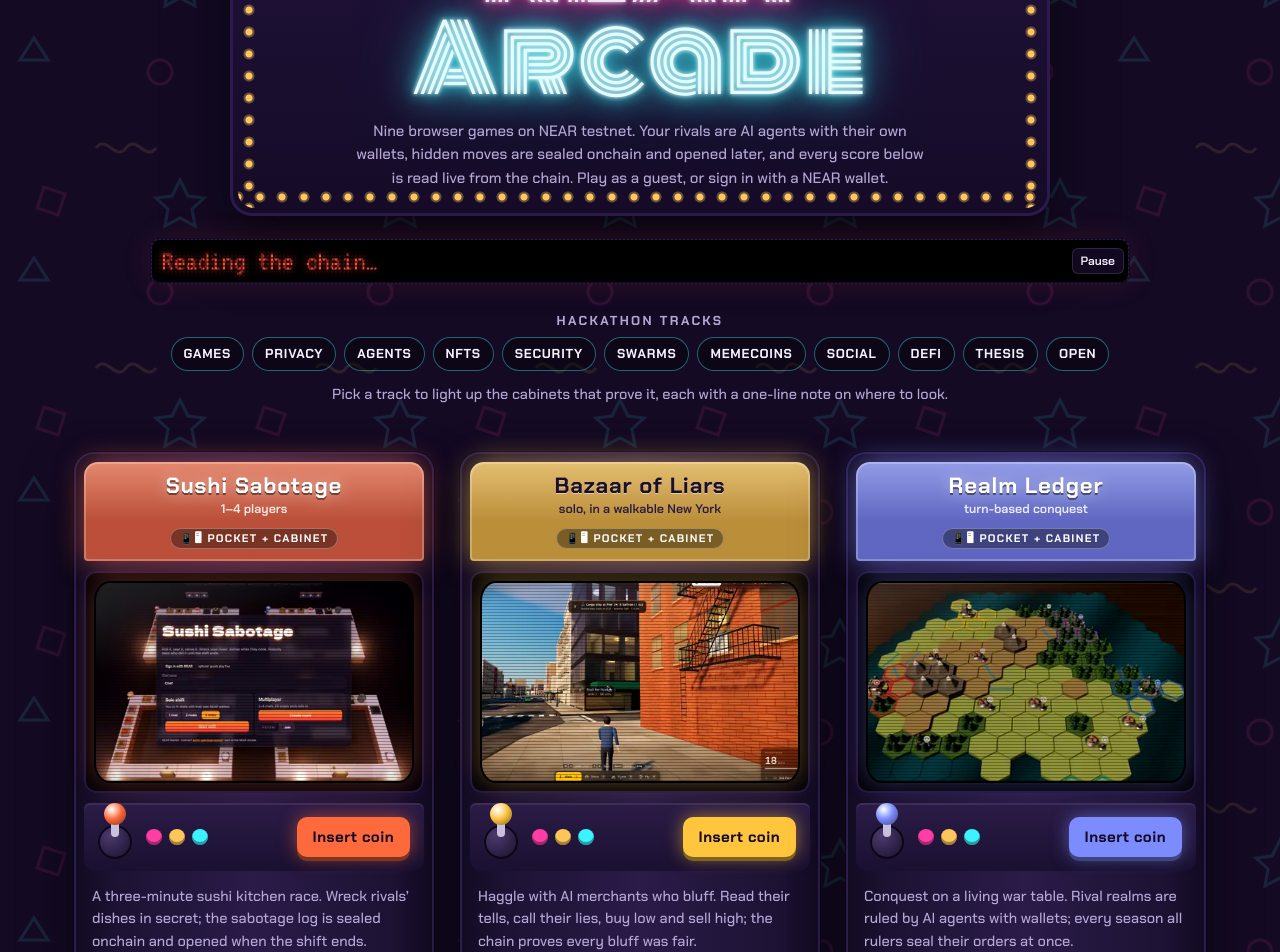
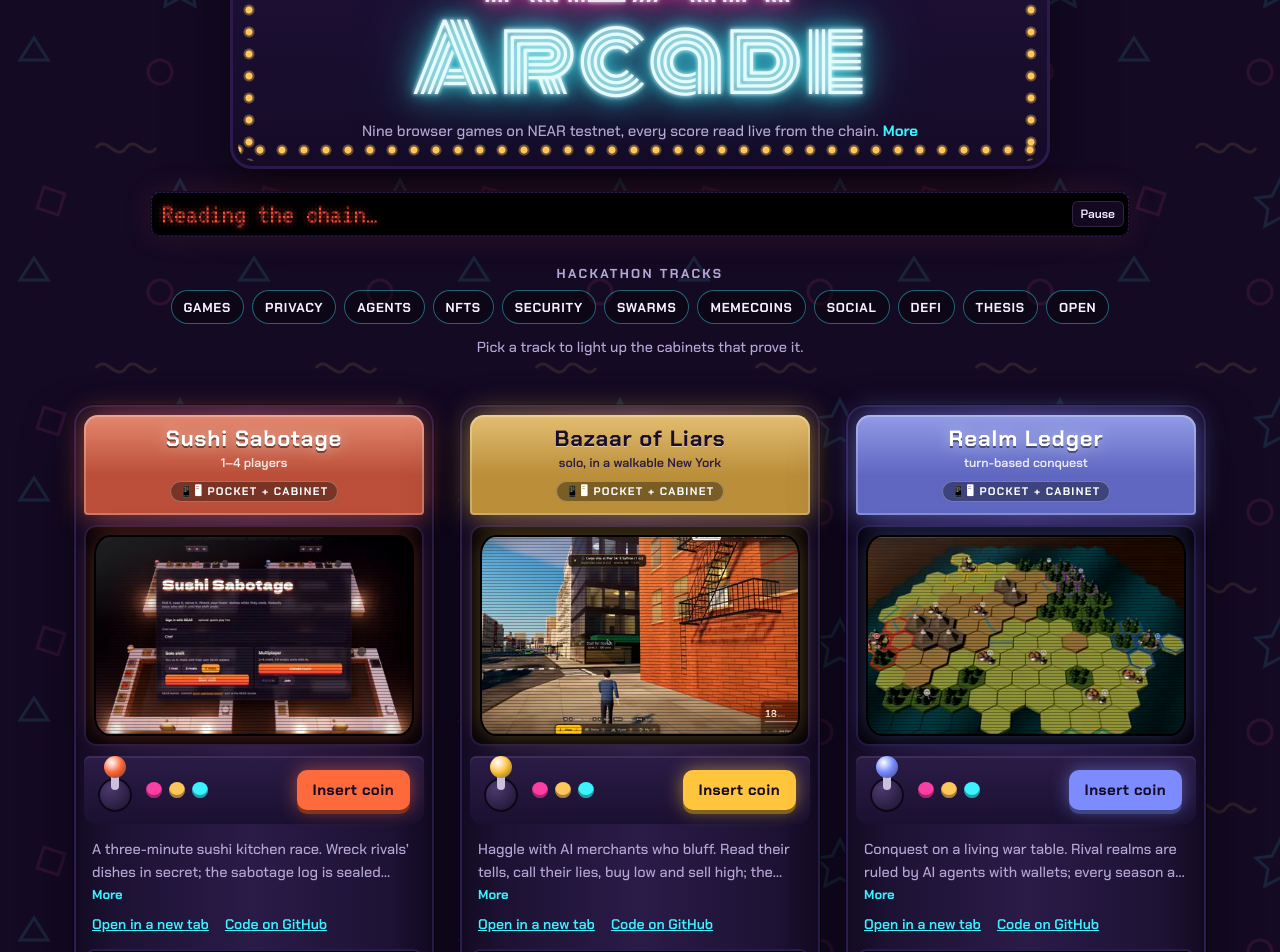
Before and after one commit to lopeselio/near-arcade, a React (Vite) app: page / in a window 1280 px wide. Shown: the part 200-1152 px from the top of the page. Built offline with nearby package versions, Linux system fonts and the light colour scheme; no server answers.

Commit message:
arcade: one-line intro with More, cabinet blurbs clamp to two lines, shorter track and change-machine notes

```diff
--- a/src/components/Cabinet.tsx
+++ b/src/components/Cabinet.tsx
@@ -1,4 +1,4 @@
-import type { CSSProperties } from 'react';
+import { useState, type CSSProperties } from 'react';
 import { PLATES, type Game } from '../games';
 import { TRACKS, type TrackId } from '../tracks';
 import { isPhone, type AccountRow, type PanelState } from '../hooks';
@@ -17,6 +17,7 @@ interface Props {
 /** One game on the floor: marquee, device plate, CRT screen, control deck, blurb, live board, coin box. */
 export function Cabinet({ game: g, panel, accounts, onPlay, track }: Props) {
   const play = () => onPlay(g);
+  const [more, setMore] = useState(false);
   const [label, genericTip, icon] = PLATES[g.play ?? 'any'];
   const tip = g.playNote ? `${genericTip.split(':')[0]}. ${g.playNote}` : genericTip;
   const warning =
@@ -76,7 +77,10 @@ export function Cabinet({ game: g, panel, accounts, onPlay, track }: Props) {
         </button>
       </div>
       <div className="about">
-        <p>{g.blurb}</p>
+        <p className={more ? '' : 'clamp'} id={`blurb-${g.slug}`}>{g.blurb}</p>
+        <button type="button" className="more-btn" aria-expanded={more} aria-controls={`blurb-${g.slug}`} onClick={() => setMore((v) => !v)}>
+          {more ? 'Less' : 'More'}
+        </button>
         <div className="links">
           <a href={g.url} target="_blank" rel="noopener">
             Open in a new tab
--- a/src/components/ChangeMachine.tsx
+++ b/src/components/ChangeMachine.tsx
@@ -9,8 +9,8 @@ export function ChangeMachine({ rows }: { rows: AccountRow[] | null }) {
     <section className="change" aria-labelledby="change-h">
       <h2 id="change-h">Change machine</h2>
       <p>
-        The NEAR testnet accounts that run each game, with their balances right now. Contracts pay for their own storage, so the last column shows how
-        much of each contract's balance is still free for new games.
+        The accounts that run each game, with their balances right now.{' '}
+        <span className="dim">The last column is how much of each contract's balance is still free for storage.</span>
       </p>
       <div className="totals" id="totals">
         {rows && (
--- a/src/components/Sign.tsx
+++ b/src/components/Sign.tsx
@@ -10,10 +10,14 @@ export function Sign() {
       <h1>
         NEAR <span>Arcade</span>
       </h1>
-      <p>
-        {count} browser games on NEAR testnet. Your rivals are AI agents with their own wallets, hidden moves are sealed onchain and opened later, and
-        every score below is read live from the chain. Play as a guest, or sign in with a NEAR wallet.
-      </p>
+      <div className="sign-line">
+        {count} browser games on NEAR testnet, every score read live from the chain.{' '}
+        <details className="more">
+          <summary>More</summary>
+          Your rivals are AI agents with their own wallets, and hidden moves are sealed onchain and opened later. Play as a guest, or sign in with a NEAR
+          wallet.
+        </details>
+      </div>
     </header>
   );
 }
--- a/src/components/TrackBar.tsx
+++ b/src/components/TrackBar.tsx
@@ -29,7 +29,7 @@ export function TrackBar({ track, onPick }: { track: TrackId | null; onPick: (id
             </a>
           </>
         ) : (
-          'Pick a track to light up the cabinets that prove it, each with a one-line note on where to look.'
+          'Pick a track to light up the cabinets that prove it.'
         )}
       </p>
     </section>
```
